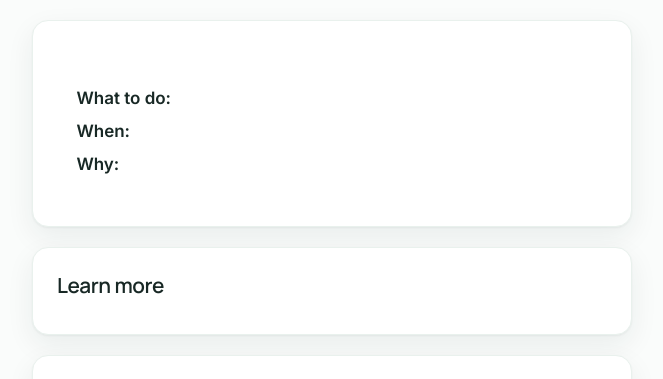
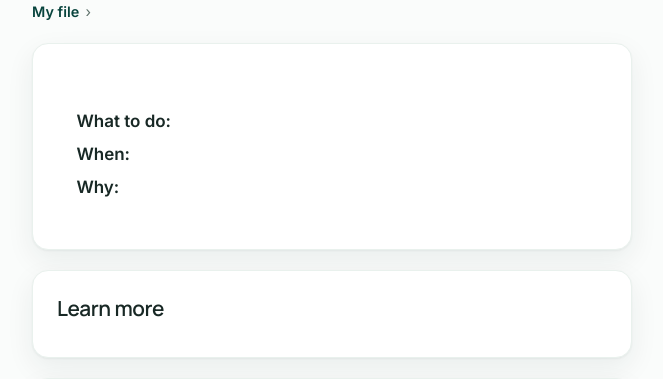
Before and after one commit to danlegion/mificha, a FastAPI app: template templates/vault_detail.html in a window 1280 px wide. Shown: the part 148-527 px from the top of the page, without its empty margins (308-971 px from the left). Run offline with FastAPI, Linux system fonts and the light colour scheme; the template is opened without the code that fills it, so the values that code supplies are empty.

Commit message:
Navigation: one hierarchy, and a way back to where you were
The header only linked My file, deep pages had no way back, and
returning to the vault dropped the member filter. Now:
- Header (signed in): Home - My file - Log out, with aria-current on
  the section you are in. My file stays current across /ficha* and
  /vacunas*.
- Breadcrumbs on the two deep pages (vault detail, fresh result):
  My file > <exam name>. The My file link keeps ?miembro=, so going
  back returns to the filtered list you came from.
- New _breadcrumbs.html partial; nav/breadcrumb strings in ES+EN.
Asset cache bumped v28 -> v29.

```diff
--- a/app/i18n.py
+++ b/app/i18n.py
@@ -83,6 +83,9 @@ STRINGS = {
 "meta.title_suffix": "Mi Ficha Medica",
 "meta.description": "Mi Ficha Medica explica tus exámenes médicos en lenguaje simple.",
 "meta.demo_banner": "Modo demostración — nada de esto es un diagnóstico",
+"nav.home": "Inicio",
+"nav.main": "Navegación principal",
+"nav.breadcrumb": "Migas de pan",
 "nav.my_file": "Mi ficha",
 "nav.logout": "Salir",
 "nav.login": "Entrar",
@@ -389,6 +392,9 @@ STRINGS = {
 "meta.title_suffix": "Mi Ficha Medica",
 "meta.description": "Mi Ficha Medica explains your medical exams in simple language.",
 "meta.demo_banner": "Demo mode — none of this is a diagnosis",
+"nav.home": "Home",
+"nav.main": "Main navigation",
+"nav.breadcrumb": "Breadcrumb",
 "nav.my_file": "My file",
 "nav.logout": "Log out",
 "nav.login": "Log in",
--- a/app/routers/results.py
+++ b/app/routers/results.py
@@ -9,8 +9,8 @@ from fastapi.responses import FileResponse, JSONResponse, RedirectResponse
 from app import auth, config, file_store
 from app.db import dal
 from app.i18n import t as _t
-from app.routers import (can_view_intake, page_lang, render_explanation,
-                         share_ctx, templates)
+from app.routers import (can_view_intake, nombre_examen_corto, page_lang,
+                         render_explanation, share_ctx, templates)
 from app.storage import delete_original, get_original_path
 
 log = logging.getLogger("mificha.results")
@@ -108,6 +108,8 @@ def resultado(intake_id: str, request: Request):
             **_base_ctx(request, user),
             "exp": render_explanation(intake["explanation"]),
             "intake_id": intake_id,
+            "exam_name": nombre_examen_corto(intake.get("explanation") or {}),
+            "member_id": intake.get("member_id"),
             "is_saved": bool(intake.get("owner_user_id")),
             "share": share_ctx(share_row),
             "demo_mode": bool(intake["explanation"].get("demo_mode", DEMO_MODE)),
--- a/app/routers/vault.py
+++ b/app/routers/vault.py
@@ -219,6 +219,7 @@ def ficha_detalle(doc_id: str, request: Request):
         {
             **_base_ctx(request, user),
             "exp": exp,
+            "exam_name": nombre_examen_corto(doc.get("explanation") or {}),
             "doc": {
                 "id": doc["id"],
                 "original_url": f"/ficha/{doc['id']}/original",
--- a/static/app.css
+++ b/static/app.css
@@ -100,6 +100,47 @@ h3 { font-size: 1.08rem; margin: 0 0 0.5rem; }
 
 .site-nav a:hover {
   text-decoration: underline;
+}
+
+.site-nav a[aria-current="page"] {
+  color: var(--brand);
+  text-decoration: underline;
+  text-underline-offset: 3px;
+}
+
+/* Breadcrumbs: where you are, and the way back. */
+.crumbs {
+  margin: 0 0 0.25rem;
+  font-size: 0.9rem;
+}
+
+.crumbs ol {
+  display: flex;
+  flex-wrap: wrap;
+  gap: 0.4rem;
+  list-style: none;
+  margin: 0;
+  padding: 0;
+}
+
+.crumbs li + li::before {
+  content: "›";
+  color: var(--ink-soft);
+  margin-right: 0.4rem;
+}
+
+.crumbs a {
+  color: var(--brand-deep);
+  text-decoration: none;
+  font-weight: 600;
+}
+
+.crumbs a:hover {
+  text-decoration: underline;
+}
+
+.crumbs [aria-current="page"] {
+  color: var(--ink);
 }
 
 .lang-toggle {
--- a/static/sw.js
+++ b/static/sw.js
@@ -3,7 +3,7 @@
    - / : network-first (el home es personal y cambia con cada acción:
      borrar, subir, guardar). Solo se usa la caché sin conexión.
    - NEVER cache /resultado, /ficha, /s/* (clinical data must always be fresh). */
-var CACHE = "mificha-shell-v28";
+var CACHE = "mificha-shell-v29";
 var SHELL = ["/static/app.css?v=26", "/static/app.js?v=26", "/static/manifest.json", "/static/brand-mark.svg"];
 
 self.addEventListener("install", function (event) {
--- /dev/null
+++ b/templates/_breadcrumbs.html
@@ -0,0 +1,14 @@
+{# Breadcrumbs: where you are, and the way back. Pass `crumbs` as a list
+   of {"label": ..., "href": ...}; the last item has no href (current page). #}
+{% if crumbs %}
+<nav class="crumbs" aria-label="{{ _t('nav.breadcrumb') }}">
+  <ol>
+    {% for c in crumbs %}
+    <li>
+      {% if c.href %}<a href="{{ c.href }}">{{ c.label }}</a>
+      {% else %}<span aria-current="page">{{ c.label }}</span>{% endif %}
+    </li>
+    {% endfor %}
+  </ol>
+</nav>
+{% endif %}
--- a/templates/base.html
+++ b/templates/base.html
@@ -5,7 +5,7 @@
   <meta name="viewport" content="width=device-width, initial-scale=1">
   <meta name="description" content="{{ _t('meta.description') }}">
   <title>{% block title %}{{ _t('meta.title_suffix') }}{% endblock %} · {{ _t('meta.title_suffix') }}</title>
-  <link rel="stylesheet" href="/static/app.css?v=28">
+  <link rel="stylesheet" href="/static/app.css?v=29">
   <link rel="preconnect" href="https://fonts.googleapis.com">
   <link rel="preconnect" href="https://fonts.gstatic.com" crossorigin>
   <link href="https://fonts.googleapis.com/css2?family=Inter:wght@400;500;600;700&family=Manrope:wght@400;500;600;700;800&display=swap" rel="stylesheet">
@@ -20,14 +20,15 @@
 
   <header class="site-header">
     <div class="container">
-      <nav class="site-nav" aria-label="Cuenta">
+      <nav class="site-nav" aria-label="{{ _t('nav.main') }}">
         <span class="lang-toggle" role="group" aria-label="Idioma / Language">
           <a href="/idioma/es"{% if lang == "es" %} class="lang-active" aria-current="true"{% endif %}>ES</a>
           <span aria-hidden="true">·</span>
           <a href="/idioma/en"{% if lang == "en" %} class="lang-active" aria-current="true"{% endif %}>EN</a>
         </span>
         {% if user %}
-        <a href="/ficha">{{ _t('nav.my_file') }}</a>
+        <a href="/"{% if request.url.path == "/" %} aria-current="page"{% endif %}>{{ _t('nav.home') }}</a>
+        <a href="/ficha"{% if request.url.path.startswith('/ficha') or request.url.path.startswith('/vacunas') %} aria-current="page"{% endif %}>{{ _t('nav.my_file') }}</a>
         <a href="/salir">{{ _t('nav.logout') }}</a>
         {% else %}
         <a href="/entrar">{{ _t('nav.login') }}</a>
@@ -48,7 +49,7 @@
     </div>
   </footer>
 
-  <script src="/static/app.js?v=28" defer></script>
+  <script src="/static/app.js?v=29" defer></script>
   {% block scripts %}{% endblock %}
 </body>
 </html>
--- a/templates/result.html
+++ b/templates/result.html
@@ -3,6 +3,10 @@
 {% block title %}{{ _t('result.title') }}{% endblock %}
 
 {% block content %}
+{% set back_href = '/ficha?miembro=' + member_id if member_id else '/ficha' %}
+{% set crumbs = [{'label': _t('nav.my_file'), 'href': back_href}, {'label': exam_name}] %}
+{% include "_breadcrumbs.html" %}
+
 {% include "_explanation.html" %}
 
 <section class="card original-card" aria-label="{{ _t('result.original_h2') }}">
--- a/templates/vault_detail.html
+++ b/templates/vault_detail.html
@@ -3,6 +3,10 @@
 {% block title %}{{ _t('vdetail.title') }}{% endblock %}
 
 {% block content %}
+{% set back_href = '/ficha?miembro=' + doc.member_id if doc.member_id else '/ficha' %}
+{% set crumbs = [{'label': _t('nav.my_file'), 'href': back_href}, {'label': exam_name}] %}
+{% include "_breadcrumbs.html" %}
+
 {% include "_explanation.html" %}
 
 <section class="card" aria-label="{{ _t('vault.member') }}">
```
Also changed, not shown: tests/test_navigation.py (added, +121 -0 lines).
